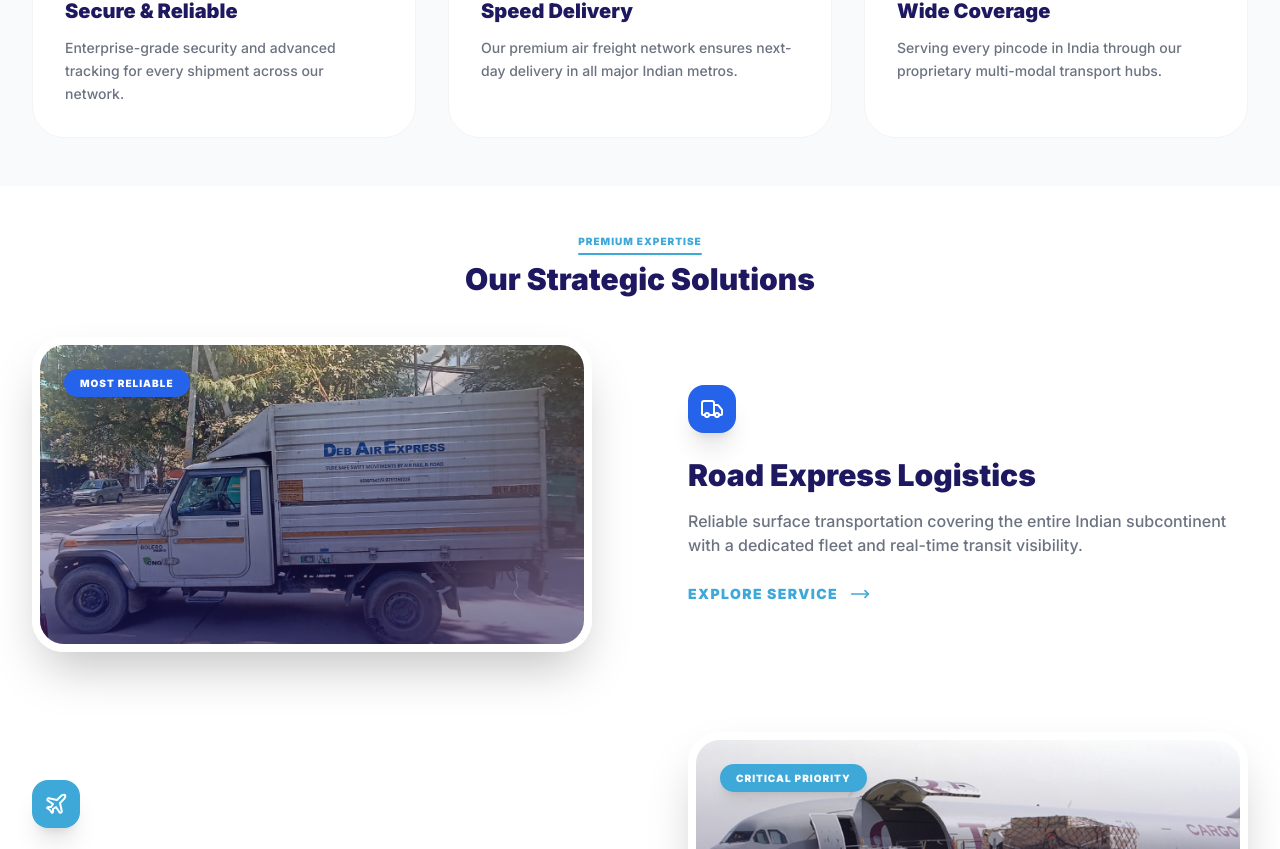
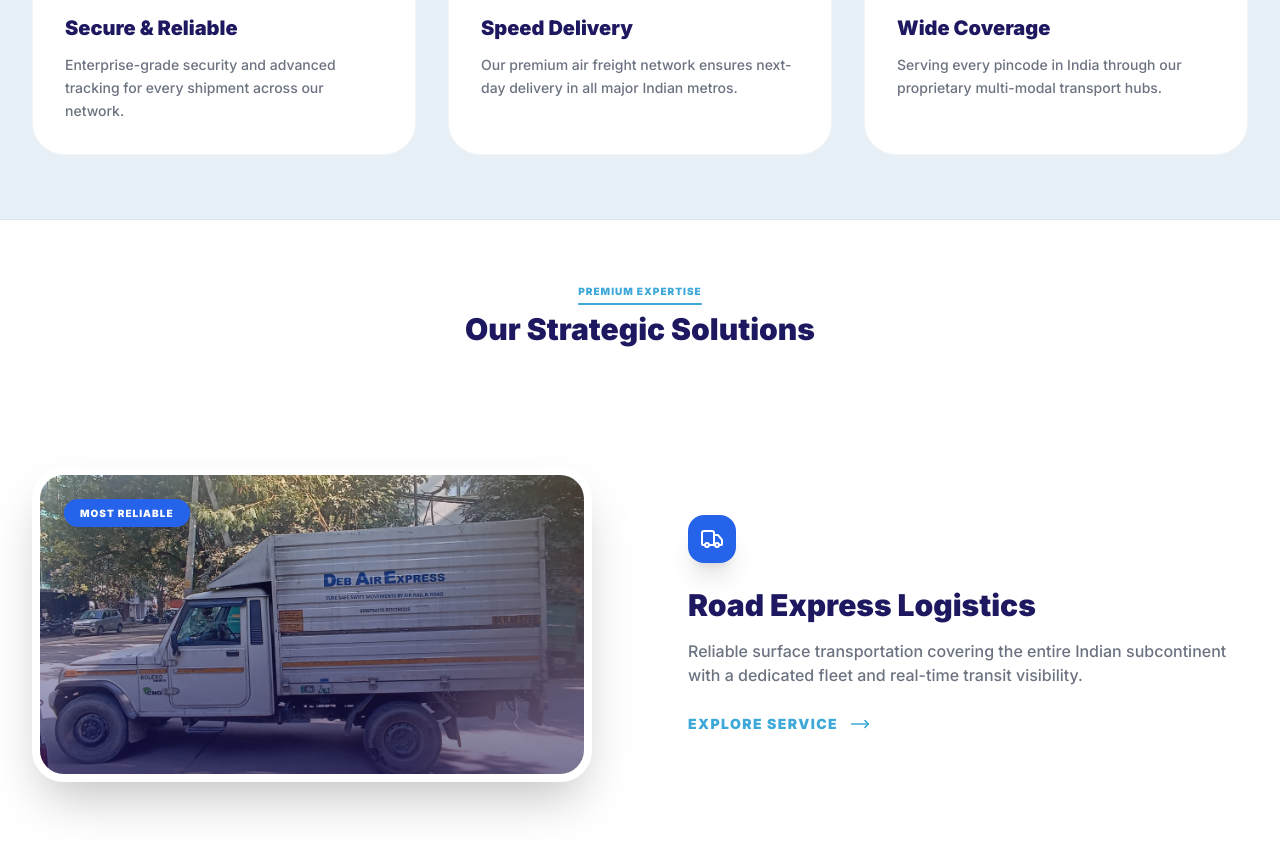
Before and after one commit to digitalsolution360web/Air-Pro, a Next.js app: page / in a window 1280 px wide. Shown: the part 1351-2200 px from the top of the page. Built offline with nearby package versions, Linux system fonts and the light colour scheme.

Commit message:
new updated

```diff
--- a/app/about/page.tsx
+++ b/app/about/page.tsx
@@ -168,7 +168,7 @@ export default function About() {
       </section>
 
       {/* 3. NEW: Specialized Capacities Section — High Value Extra Content */}
-      <section className="py-12 bg-slate-50 overflow-hidden relative">
+      <section className="py-16 bg-[#f4f9fc] border-y border-[#3EA9D8]/10 overflow-hidden relative">
         <div className="max-w-7xl mx-auto px-4 sm:px-6 lg:px-8">
            <div className="text-center mb-10">
               <span className="text-[#3EA9D8] font-black tracking-widest uppercase text-[8px] mb-2 block">Premium Capabilities</span>
@@ -240,7 +240,7 @@ export default function About() {
       </section>
 
       {/* 5. The Evolution Timeline — Tighter layout */}
-      <section className="py-12 bg-slate-50 overflow-hidden">
+      <section className="py-16 bg-[#f4f9fc] border-y border-[#3EA9D8]/10 overflow-hidden">
         <div className="max-w-7xl mx-auto px-4 sm:px-6 lg:px-8">
            <div className="text-center mb-12">
               <h3 className="text-xl md:text-2xl font-black text-[#1D1860] uppercase underline underline-offset-8 decoration-[#3EA9D8]/50 inline-block px-8 py-2">Corporate Journey</h3>
--- a/app/contact/page.tsx
+++ b/app/contact/page.tsx
@@ -174,7 +174,7 @@ export default function Contact() {
       </section>
 
       {/* 3. Immersive Map Section */}
-      <section className="py-20 bg-slate-50 relative">
+      <section className="py-20 bg-[#f4f9fc] border-t border-[#3EA9D8]/10 relative">
         <div className="max-w-7xl mx-auto px-4 sm:px-6 lg:px-8">
            <div className="text-center mb-16">
               <span className="text-[#3EA9D8] font-black tracking-widest uppercase text-[10px] mb-3 block">Presence</span>
--- a/app/page.tsx
+++ b/app/page.tsx
@@ -180,7 +180,7 @@ export default function Home() {
       </section>
 
       {/* 2. Company Introduction */}
-      <section className="py-12 bg-white">
+      <section className="py-12 bg-[#edf2f7]">
         <div className="max-w-7xl mx-auto px-4 sm:px-6 lg:px-8">
           <div className="flex flex-col lg:flex-row items-center gap-12">
             <motion.div
@@ -236,7 +236,7 @@ export default function Home() {
       </section>
 
       {/* 2.5 Why Choose Us Section */}
-      <section className="py-12 bg-slate-50 overflow-hidden">
+      <section className="py-16 bg-[#e8f0f7] overflow-hidden border-y border-[#3EA9D8]/10">
         <div className="max-w-7xl mx-auto px-4 sm:px-6 lg:px-8">
           <div className="text-center mb-10">
             <span className="text-[#3EA9D8] font-black tracking-widest uppercase text-[10px] mb-3 block">Our Edge</span>
@@ -269,19 +269,30 @@ export default function Home() {
       </section>
 
       {/* 3. Core Services - ZIG ZAG FORM */}
-      <section className="py-12 bg-white overflow-hidden">
-        <div className="max-w-7xl mx-auto px-4 sm:px-6 lg:px-8">
-          <div className="text-center mb-10">
+      <div className="w-full">
+        {/* Services Title Section */}
+        <section className="pt-16 pb-6 bg-white overflow-hidden">
+          <div className="max-w-7xl mx-auto px-4 sm:px-6 lg:px-8 text-center">
             <span className="text-[#3EA9D8] font-black tracking-widest uppercase text-[10px] mb-3 block underline underline-offset-8 decoration-2">Premium Expertise</span>
             <h3 className="text-2xl md:text-3xl font-black text-[#1D1860]">Our Strategic Solutions</h3>
           </div>
+        </section>
 
-          <div className="space-y-20">
-            {services.map((service, i) => (
-              <div
-                key={i}
-                className={`flex flex-col ${i % 2 === 0 ? "lg:flex-row" : "lg:flex-row-reverse"} items-center gap-12 lg:gap-24`}
-              >
+        {/* Individual Services Sections with Alternating Backgrounds */}
+        {services.map((service, i) => {
+          // Define a beautiful array of professional backgrounds for each row
+          const bgColors = [
+            "bg-white",
+            "bg-[#ddeefb]",
+            "bg-white",
+            "bg-[#ddeefb]"
+          ];
+          const bg = bgColors[i % 4];
+
+          return (
+            <section key={i} className={`py-16 lg:py-24 overflow-hidden border-b border-gray-100/50 ${bg}`}>
+              <div className="max-w-7xl mx-auto px-4 sm:px-6 lg:px-8">
+                <div className={`flex flex-col ${i % 2 === 0 ? "lg:flex-row" : "lg:flex-row-reverse"} items-center gap-12 lg:gap-24`}>
                   {/* Image Part */}
                   <motion.div
                     initial={{ opacity: 0, x: i % 2 === 0 ? -100 : 100 }}
@@ -321,13 +332,14 @@ export default function Home() {
                     </Link>
                   </motion.div>
                 </div>
-            ))}
-          </div>
               </div>
             </section>
+          );
+        })}
+      </div>
 
       {/* 4. Testimonials */}
-      <section className="py-12 bg-slate-50 relative">
+      <section className="py-16 bg-[#edf2f7] border-y border-gray-200 relative">
         <div className="max-w-7xl mx-auto px-4 sm:px-6 lg:px-8">
           <div className="text-center mb-8">
             <span className="text-[#3EA9D8] font-black tracking-widest uppercase text-[10px] mb-3 block">Endorsements</span>
@@ -390,7 +402,7 @@ export default function Home() {
       </section>
 
       {/* 4.5 FAQ Section */}
-      <section className="py-12 bg-white">
+      <section className="py-16 bg-[#e6eef8] border-t border-[#3EA9D8]/10">
         <div className="max-w-3xl mx-auto px-4">
           <div className="text-center mb-10">
             <span className="text-[#3EA9D8] font-black tracking-widest uppercase text-[10px] mb-3 block">Information</span>
@@ -419,7 +431,7 @@ export default function Home() {
       </section>
 
       {/* 4.6 Store Locator / Map Section */}
-      <section className="py-12 bg-slate-50">
+      <section className="py-16 bg-[#eaeff5] border-t border-gray-200">
         <div className="max-w-7xl mx-auto px-4 sm:px-6 lg:px-8">
           <div className="text-center mb-10">
             <span className="text-[#3EA9D8] font-black tracking-widest uppercase text-[10px] mb-2 block">Visit Us</span>
--- a/app/services/page.tsx
+++ b/app/services/page.tsx
@@ -377,7 +377,7 @@ export default function Services() {
       </section>
 
       {/* 4. Competitive Advantage - Feature Reveal */}
-      <section className="py-12 bg-slate-50 relative overflow-hidden">
+      <section className="py-16 bg-[#f4f9fc] border-y border-[#3EA9D8]/10 relative overflow-hidden">
         <div className="max-w-7xl mx-auto px-4 sm:px-6 lg:px-8 relative z-10">
           <div className="flex flex-col lg:flex-row items-center gap-16">
             <div className="flex-1">
--- a/app/team/page.tsx
+++ b/app/team/page.tsx
@@ -161,7 +161,7 @@ export default function Team() {
       </section>
 
       {/* 3. Core Values Row */}
-      <section className="py-16 bg-slate-50 relative overflow-hidden">
+      <section className="py-16 bg-[#f4f9fc] border-y border-[#3EA9D8]/10 relative overflow-hidden">
         <div className="max-w-7xl mx-auto px-4 sm:px-6 lg:px-8">
           <div className="grid grid-cols-1 md:grid-cols-3 gap-12">
             {[
```
Lines whose indentation alone changed are shown as unchanged.
